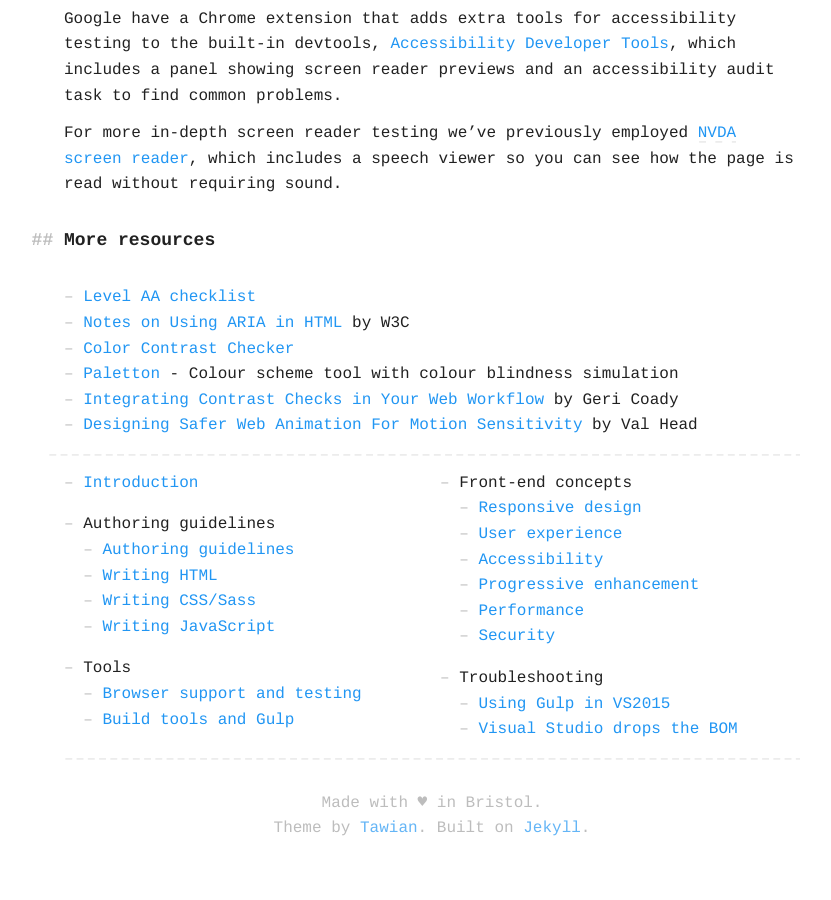
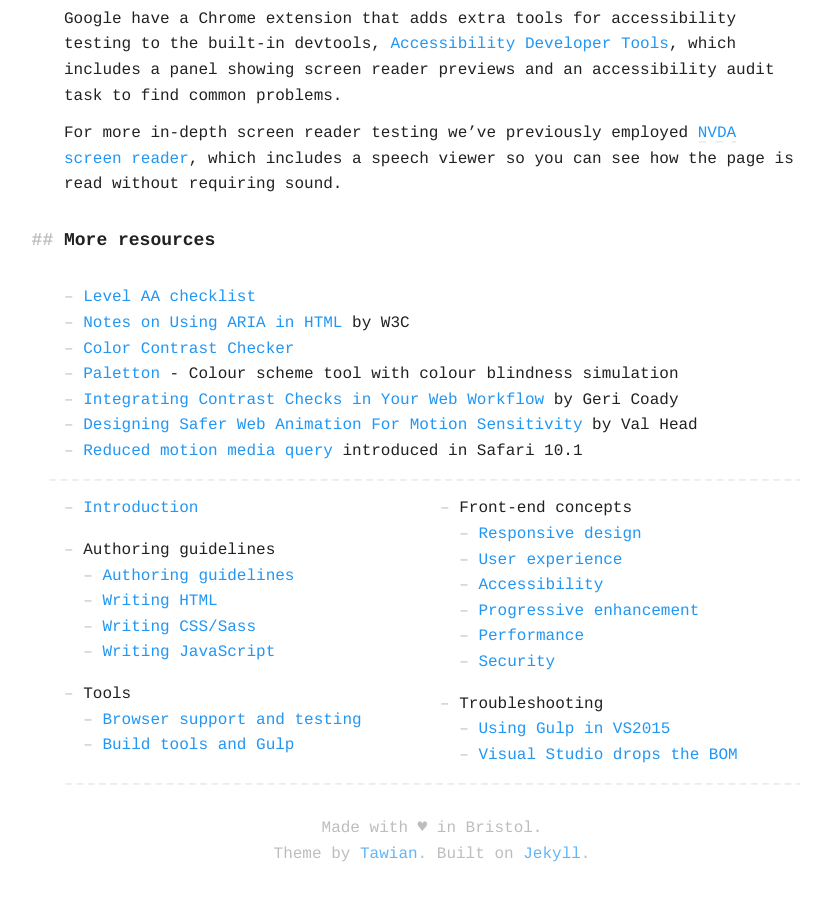
Before and after one commit to querkmachine/FSFrontEndDocs, a Jekyll site: the page built from concepts/accessibility.md, in a window 1280 px wide and 900 px high, scrolled down 7565 px. Shown: the whole window, without its empty margins (208-1039 px from the left). Built offline with Jekyll 4.4.1, drawn with Linux system fonts in a browser that asks for light colours; before the commit the page ends 8439 px from its top, so only the background shows below that.

Commit message:
Add reduced motion media query info

```diff
--- a/concepts/accessibility.md
+++ b/concepts/accessibility.md
@@ -323,3 +323,4 @@ For more in-depth screen reader testing we've previously employed [<abbr title="
 * [Paletton](http://paletton.com) - Colour scheme tool with colour blindness simulation
 * [Integrating Contrast Checks in Your Web Workflow](https://24ways.org/2014/integrating-contrast-checks-in-your-web-workflow/) by Geri Coady
 * [Designing Safer Web Animation For Motion Sensitivity](http://alistapart.com/article/designing-safer-web-animation-for-motion-sensitivity) by Val Head
+* [Reduced motion media query](https://developer.apple.com/library/prerelease/content/releasenotes/General/WhatsNewInSafari/Articles/Safari_10_1.html#//apple_ref/doc/uid/TP40014305-CH12-DontLinkElementID_60) introduced in Safari 10.1
```
